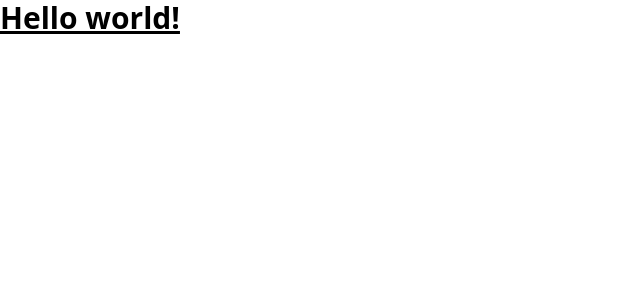
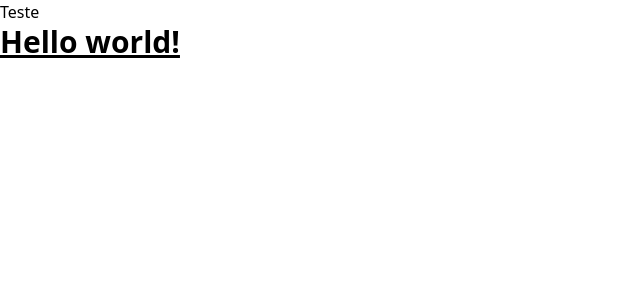
Before and after one commit to Gahh-gon/Oneshot, a React (Vite) app: page / in a window 1280 px wide. Shown: the top 300 px of the page, without its empty margins (0-640 px from the left). Built offline with nearby package versions, Linux system fonts and the light colour scheme.

Commit message:
melhorando routas e app

```diff
--- a/src/main.tsx
+++ b/src/main.tsx
@@ -7,6 +7,7 @@ import { PageBaixar } from './pages/PageBaixar'
 import { PageGameplay } from './pages/PageGameplay'
 import ErrorPage from './errorPage'
 import './index.css'
+import { App } from './pages/App'
 
 
 ReactDOM.createRoot(document.getElementById('root')!).render(
@@ -14,10 +15,13 @@ ReactDOM.createRoot(document.getElementById('root')!).render(
 
       <BrowserRouter>
       <Routes>
-      <Route path='/'element={<Home/>} />
-      <Route path='/characters'element={<PagePersonagens/>}/>
-      <Route path='/downloadPage'element={<PageBaixar/>}/>
-      <Route path='/GameplayPage'element={<PageGameplay/>}/>
+      <Route path='/'element={<App/>} children={
+         <>
+         <Route path='/' element={<Home/>} />
+         <Route path='/characters' element={<PagePersonagens />} /><Route path='/downloadPage' element={<PageBaixar />} /><Route path='/GameplayPage' element={<PageGameplay />} />
+         </>
+      } />
+
       <Route path="*" element={<ErrorPage />} />
       </Routes>
       </BrowserRouter>
--- /dev/null
+++ b/src/pages/App/index.tsx
@@ -0,0 +1,9 @@
+import { Outlet } from "react-router-dom"
+export function App(){
+    return(
+        <main>
+            <nav>Teste</nav>
+        <Outlet/>
+        </main>
+    )
+}
```
